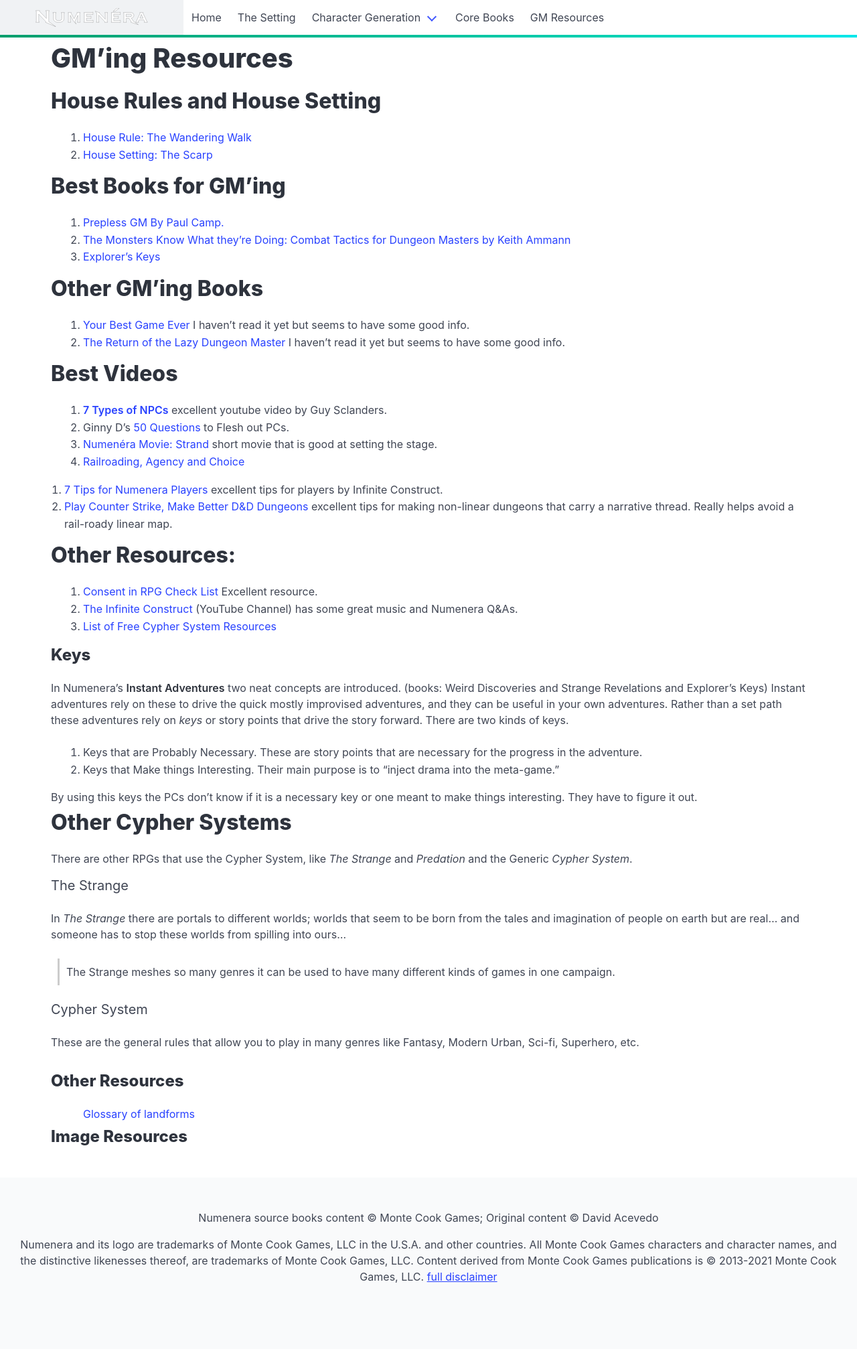
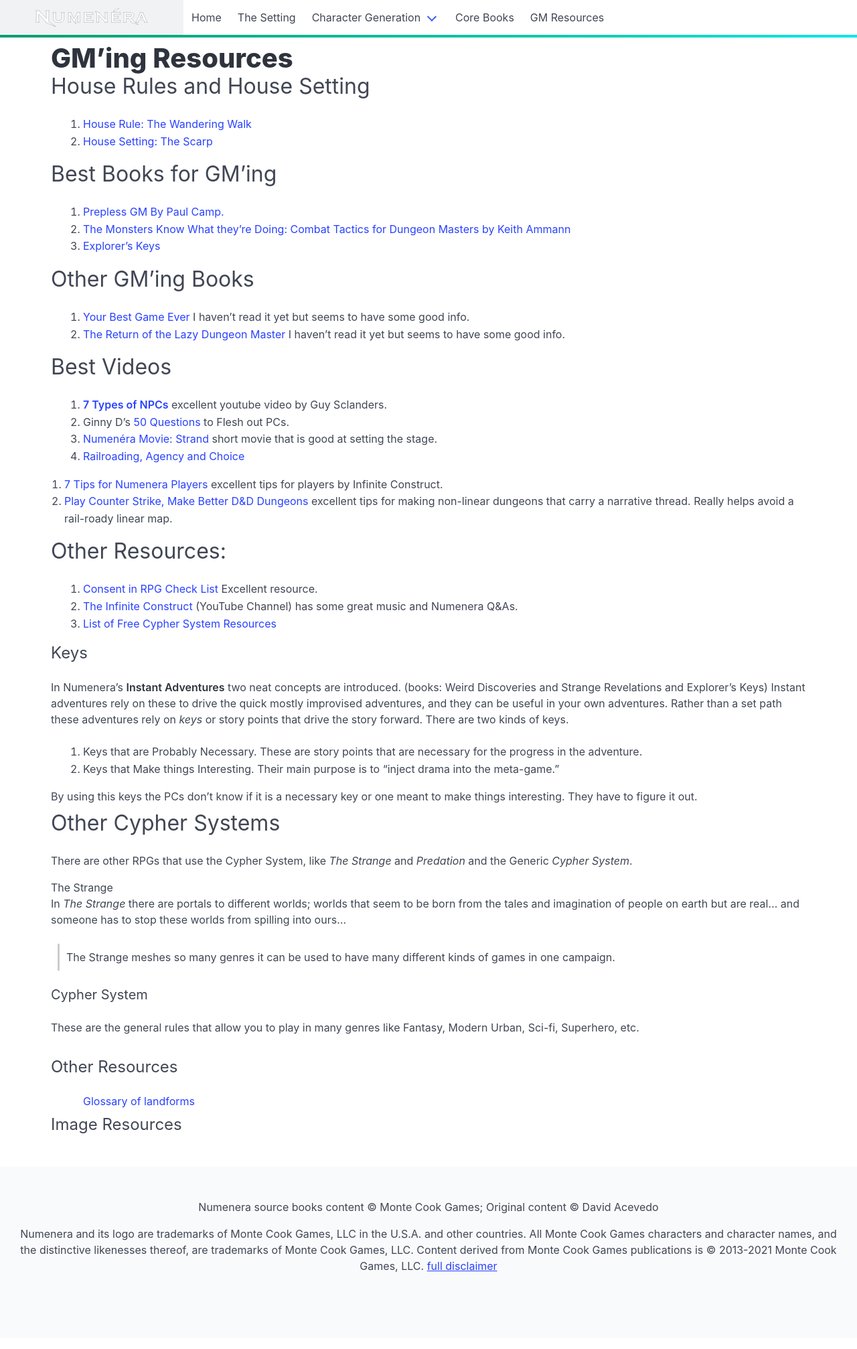
Before and after one commit to rebelwarrior/numenera, a Jekyll site: the page built from gm-resources/gm-resources.md, in a window 1280 px wide. Shown: the whole page at 67% size. Built offline with Jekyll 4.4.1, drawn with Linux system fonts in a browser that asks for light colours; nearby versions of some CDN libraries.

Commit message:
fixes gm resources titles/subtitles

```diff
--- a/gm-resources/gm-resources.md
+++ b/gm-resources/gm-resources.md
@@ -7,14 +7,14 @@
 {:.title.is-2.mt-2}
 
 ## House Rules and House Setting
-{:.title.is-3}
+{:.subtitle.is-3}
 
 1. [House Rule: The Wandering Walk]({{ site.url }}/setting/wandering-walk)
 2. [House Setting: The Scarp]({{ site.url }}/setting/the-scarp)
 {:.ml-6}
 
 ## Best Books for GM'ing
-{:.title.is-3}
+{:.subtitle.is-3}
 
 1. [Prepless GM By Paul Camp.](https://www.drivethrurpg.com/product/304745/The-Prepless-GM)
 2. [The Monsters Know What they're Doing: Combat Tactics for Dungeon Masters by Keith Ammann](https://www.themonstersknow.com/)
@@ -22,7 +22,7 @@
 {:.ml-6}
 
 ## Other GM'ing Books
-{:.title.is-3}
+{:.subtitle.is-3}
 
 1. [Your Best Game Ever](https://www.montecookgames.com/store/product/your-best-game-ever/) I haven't read it yet but seems to have some good info.
 2. [The Return of the Lazy Dungeon Master](https://www.kickstarter.com/projects/slyflourish/return-of-the-lazy-dungeon-master) I haven't read it yet but seems to have some good info.
@@ -30,7 +30,7 @@
 
 
 ## Best Videos
-{:.title.is-3}
+{:.subtitle.is-3}
 
 1. [__7 Types of  NPCs__](https://youtu.be/PDwOlY4ot8s) excellent youtube video by Guy Sclanders.
 2. Ginny D's [50 Questions]({{ site.url}}/50-questions) to Flesh out PCs.
@@ -41,7 +41,7 @@
 6. [Play Counter Strike, Make Better D&D Dungeons](https://youtu.be/biVZRIZereI) excellent tips for making non-linear dungeons that carry a narrative thread. Really helps avoid a rail-roady linear map.
 
 ## Other Resources:
-{:.title.is-3}
+{:.subtitle.is-3}
 
 1. [Consent in RPG Check List](https://www.montecookgames.com/consent-in-gaming/) Excellent resource.
 2. [The Infinite Construct](https://www.youtube.com/c/THEINFINITECONSTRUCT) (YouTube Channel) has some great music and Numenera Q&As.
@@ -50,7 +50,7 @@
 
 
 ### Keys
-{:.title.is-4}
+{:.subtitle.is-4}
 
 In Numenera's __Instant Adventures__ two neat concepts are introduced. (books: Weird Discoveries and Strange Revelations and Explorer's Keys) Instant adventures rely on these to drive the quick mostly improvised adventures, and they can be useful in your own adventures. Rather than a set path these adventures rely on _keys_ or story points that drive the story forward. There are two kinds of keys.
 <br>
@@ -62,11 +62,11 @@
 By using this keys the PCs don't know if it is a necessary key or one meant to make things interesting. They have to figure it out.
 
 ## Other Cypher Systems
-{:.title.is-3.mt-2}
+{:.subtitle.is-3.mt-2}
 There are other RPGs that use the Cypher System, like _The Strange_ and _Predation_ and the Generic _Cypher System_.
 
 ### The Strange
-{:.subtitle.is-5.mt-4}
+{:.subsubtitle.is-5.mt-4}
 
 In _The Strange_ there are portals to different worlds; worlds that seem to be born from the tales and imagination of people on earth but are real... and someone has to stop these worlds from spilling into ours...
 
@@ -80,11 +80,11 @@
 <br>
 
 ### Other Resources
-{:.title.is-4.mt-2}
+{:.subtitle.is-4.mt-2}
 [Glossary of landforms](https://en.wikipedia.org/wiki/Glossary_of_landforms)
 {:.mb-2.ml-6}
 
 ###### Image Resources
-{:.title.is-4}
+{:.subtitle.is-4}
 
 <br>
```
Also changed, not shown: gm-resources/books.md (+4 -3 lines), setting/travel.md (+3 -0 lines).
